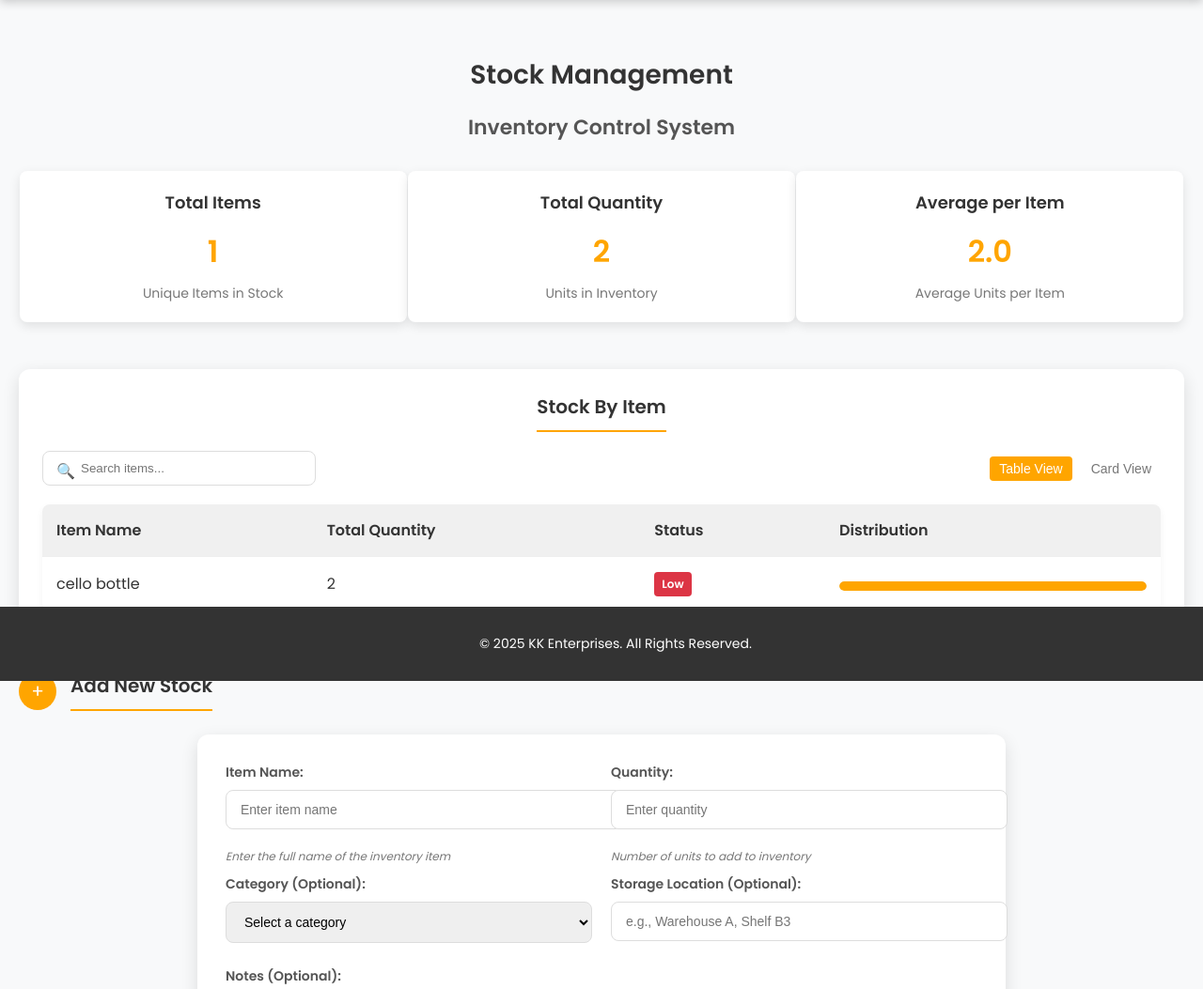
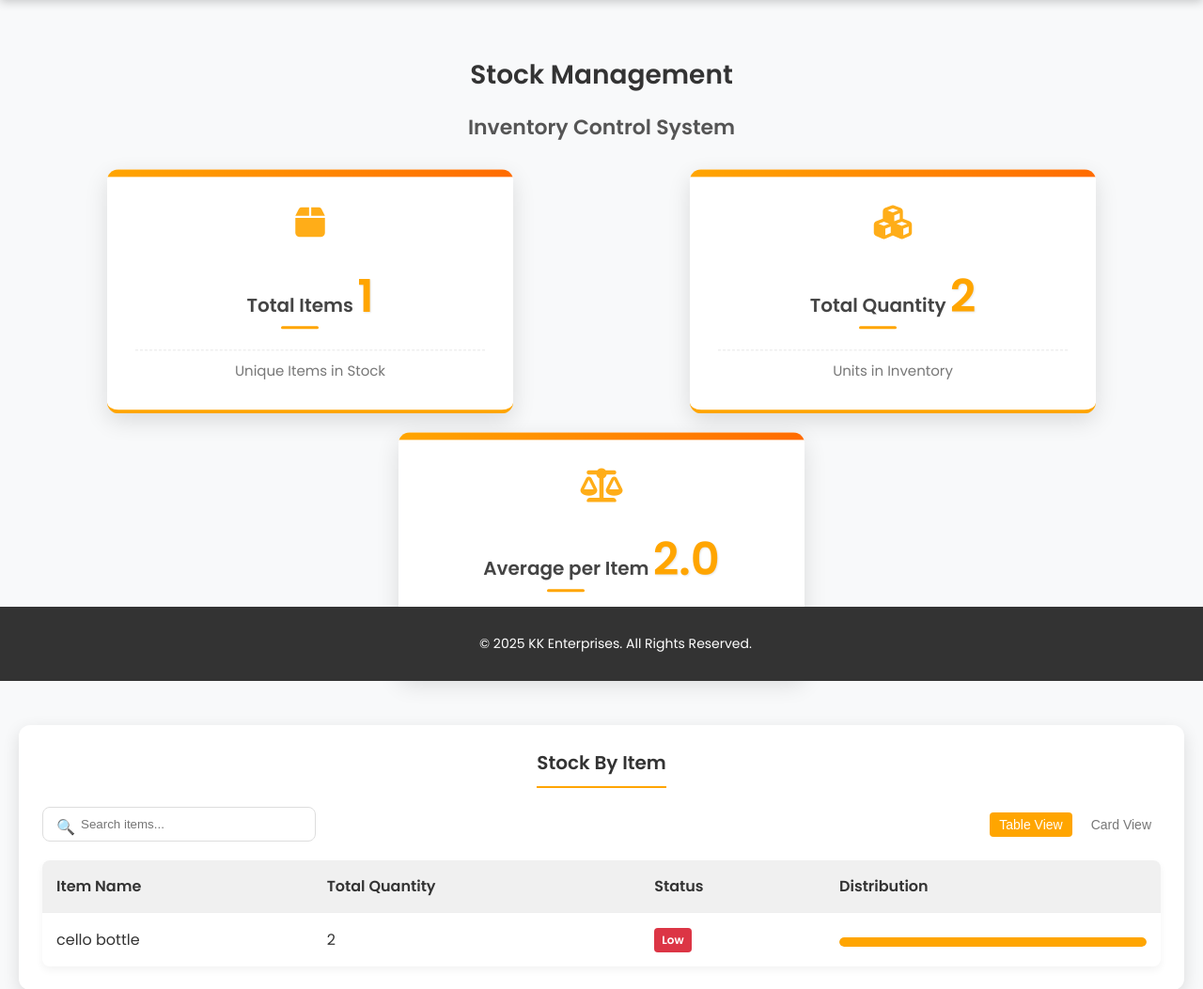
Before and after one commit to oiiiMansi/AccountingSoftware, a Flask app: page /stock in a window 1280 px wide. Shown: the part 75-1128 px from the top of the page at 94% size. Run offline with Flask 3, Linux system fonts and the light colour scheme; a user stored in the database is signed in; data comes from the database, SQL or seed files in the repository.

Commit message:
stock page updated

```diff
--- a/templates/stock.html
+++ b/templates/stock.html
@@ -5,6 +5,7 @@
     <meta name="viewport" content="width=device-width, initial-scale=1.0">
     <title>Stock Management - KK Enterprises</title>
     <link href="https://fonts.googleapis.com/css2?family=Poppins:wght@300;400;600&display=swap" rel="stylesheet">
+    <link rel="stylesheet" href="https://cdnjs.cloudflare.com/ajax/libs/font-awesome/6.0.0-beta3/css/all.min.css">
     <style>
         body {
             font-family: "Poppins", sans-serif;
@@ -285,32 +286,86 @@
 
         .summary-card {
             background-color: white;
-            border-radius: 8px;
-            padding: 20px;
-            box-shadow: 0 4px 12px rgba(0, 0, 0, 0.1);
-            animation: fadeIn 1.2s ease-in-out;
+            border-radius: 12px;
+            padding: 30px;
+            box-shadow: 0 8px 24px rgba(0, 0, 0, 0.12);
+            animation: fadeIn 1.2s ease-in-out, floatAnimation 3s ease-in-out infinite;
             width: 30%;
             min-width: 250px;
             margin-bottom: 20px;
+            text-align: center;
+            transition: all 0.3s ease;
+            border-bottom: 4px solid #ffa500;
+            position: relative;
+            overflow: hidden;
+        }
+
+        .summary-card:hover {
+            transform: translateY(-10px);
+            box-shadow: 0 12px 30px rgba(0, 0, 0, 0.18);
+        }
+
+        .summary-card::before {
+            content: '';
+            position: absolute;
+            top: 0;
+            left: 0;
+            width: 100%;
+            height: 8px;
+            background: linear-gradient(90deg, #ffa500, #ff6b00);
+        }
+
+        .summary-icon {
+            font-size: 36px;
+            color: #ffa500;
+            margin-bottom: 15px;
+            opacity: 0.9;
         }
 
         .summary-card h3 {
-            color: #333;
+            color: #444;
             margin-top: 0;
-            margin-bottom: 15px;
-            font-size: 18px;
+            margin-bottom: 25px;
+            font-size: 20px;
+            font-weight: 600;
+            position: relative;
+            display: inline-block;
+        }
+
+        .summary-card h3::after {
+            content: '';
+            position: absolute;
+            bottom: -10px;
+            left: 50%;
+            transform: translateX(-50%);
+            width: 40px;
+            height: 3px;
+            background-color: #ffa500;
+            border-radius: 2px;
         }
 
         .summary-value {
-            font-size: 32px;
+            font-size: 48px;
             font-weight: bold;
             color: #ffa500;
-            margin-bottom: 10px;
+            margin-bottom: 15px;
+            text-shadow: 1px 1px 2px rgba(0,0,0,0.1);
+            position: relative;
+            display: inline-block;
         }
 
         .summary-label {
             color: #777;
-            font-size: 14px;
+            font-size: 15px;
+            font-weight: 500;
+            padding-top: 10px;
+            border-top: 1px dashed rgba(0,0,0,0.1);
+            margin-top: 5px;
+        }
+
+        @keyframes floatAnimation {
+            0%, 100% { transform: translateY(0); }
+            50% { transform: translateY(-5px); }
         }
 
         /* Enhanced stock by item styles */
@@ -948,18 +1003,27 @@
         <!-- Stock Summary Section -->
         <div class="stock-summary">
             <div class="summary-card">
+                <div class="summary-icon">
+                    <i class="fas fa-box"></i>
+                </div>
                 <h3>Total Items</h3>
                 <div class="summary-value">{{ stock_totals.total_items }}</div>
                 <div class="summary-label">Unique Items in Stock</div>
             </div>
 
             <div class="summary-card">
+                <div class="summary-icon">
+                    <i class="fas fa-cubes"></i>
+                </div>
                 <h3>Total Quantity</h3>
                 <div class="summary-value">{{ stock_totals.total_quantity }}</div>
                 <div class="summary-label">Units in Inventory</div>
             </div>
 
             <div class="summary-card">
+                <div class="summary-icon">
+                    <i class="fas fa-balance-scale"></i>
+                </div>
                 <h3>Average per Item</h3>
                 <div class="summary-value">
                     {% if stock_totals.total_items > 0 %}
```
